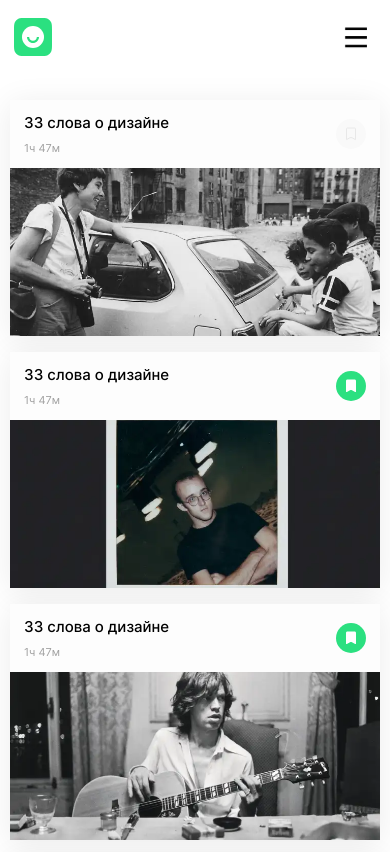
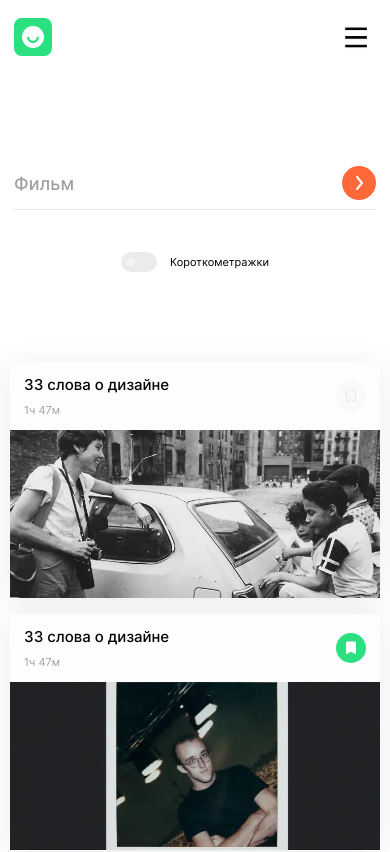
Before and after one commit to JekaEvgeniy/movies-explorer-frontend, a React (Create React App) app: page /movies in a window 390 px wide. Shown: the top 852 px of the page. Built offline with nearby package versions, Linux system fonts and the light colour scheme.

Commit message:
add SearchForm

```diff
--- a/src/components/App/App.js
+++ b/src/components/App/App.js
@@ -6,6 +6,7 @@ import Login from "../Login/Login";
 import Register from "../Register/Register";
 import {arrMovies} from '../../utils/arrMovies'
 import Movies from "../Movies/Movies";
+import SearchForm from "../SearchForm/SearchForm";
 import Header from '../Header/Header';
 import Footer from '../Footer/Footer';
 import Profile from '../Profile/Profile';
@@ -25,6 +26,7 @@ function App() {
         <Route path="/movies" element={
           <>
             <Header isPageMovies />
+            <SearchForm />
             <Movies list={arrMovies} />
             <Footer />
           </>
@@ -33,6 +35,7 @@ function App() {
         <Route path="/saved-movies" element={
           <>
             <Header isPageMovies />
+            <SearchForm />
             <Movies list={arrMovies} isSaveMovies />
             <Footer />
           </>
--- /dev/null
+++ b/src/components/SearchForm/SearchForm.css
@@ -0,0 +1,181 @@
+.search {
+  padding-left  : 70px;
+  padding-right : 70px;
+  padding-top   : 55px;
+  padding-bottom: 64px;
+}
+
+@media all and (min-width: 768px) and (max-width: 1024px) {
+  .search {
+    padding-top   : 71px;
+    padding-bottom: 77px;
+    padding-left  : 30px;
+    padding-right : 30px;
+  }
+}
+
+@media all and (max-width: 767px) {
+  .search {
+    padding-top  : 84px;
+    padding-left : 14px;
+    padding-right: 14px;
+  }
+}
+
+.search-form {
+  all: unset;
+}
+
+.search-form__group {
+  display      : flex;
+  align-items  : center;
+  border-bottom: 1px solid #E8E8E8;
+}
+
+.search-form__ico {
+  flex          : 0 0 auto;
+  width         : 34px;
+  height        : 34px;
+  margin-left   : 6px;
+  pointer-events: none;
+}
+
+@media all and (max-width: 767px) {
+  .search-form__ico {
+    display: none;
+  }
+}
+
+.search-form__input {
+  all             : unset;
+  padding         : 15px 74px 15px 68px;
+  border          : none;
+  width           : 100%;
+  font-family     : "Inter", Arial, sans-serif;
+  font-weight     : 500;
+  font-size       : 28px;
+  line-height     : normal;
+  text-align      : center;
+  color           : #000;
+  /*
+	@include autocomplite {
+		background-color: transparent !important;
+		color           : -internal-light-dark($color1, $color1) !important;
+	}
+	*/
+}
+
+.search-form__input::-webkit-input-placeholder {
+  color: #A0A0A0;
+}
+
+.search-form__input:-moz-placeholder {
+  color: #A0A0A0;
+}
+
+.search-form__input::-moz-placeholder {
+  color: #A0A0A0;
+}
+
+.search-form__input:-ms-input-placeholder {
+  color: #A0A0A0;
+}
+
+.search-form__input:-internal-autofill-selected {
+  background-color: transparent !important;
+  color           : -internal-light-dark(#000, #000) !important;
+}
+
+@media all and (max-width: 767px) {
+  .search-form__input {
+    padding-left: 0;
+    font-size   : 18px;
+    text-align  : left;
+  }
+}
+
+.search-form__btn {
+  all        : unset;
+  flex       : 0 0 auto;
+  width      : 34px;
+  height     : 34px;
+  cursor     : pointer;
+  user-select: none;
+  transition : opacity 0.3s ease-in-out;
+}
+
+.search-form__btn:hover {
+  opacity: 0.7;
+}
+
+@media all and (max-width: 767px) {
+  .search-form__btn {
+    margin-top: -1px;
+  }
+}
+
+.search-checkbox {
+  display        : flex;
+  justify-content: center;
+  margin-top     : 29px;
+  cursor         : pointer;
+  user-select    : none;
+}
+
+@media all and (max-width: 767px) {
+  .search-checkbox {
+    margin-top: 44px;
+  }
+}
+
+.search-checkbox__label {
+  all     : unset;
+  display : flex;
+  position: relative;
+}
+
+.search-checkbox__input {
+  position  : absolute;
+  opacity   : 0;
+  visibility: hidden;
+}
+
+.search-checkbox__ico {
+  flex            : 0 0 auto;
+  position        : relative;
+  width           : 36px;
+  height          : 20px;
+  background-color: #EBEBEB;
+  border-radius   : 100px;
+  margin-right    : 12px;
+  transition      : background-color 0.3s ease-in-out;
+}
+
+@media all and (max-width: 767px) {
+  .search-checkbox__ico {
+    margin-top  : -2px;
+    margin-right: 13px;
+  }
+}
+
+.search-checkbox__ico:after {
+  display         : block;
+  position        : absolute;
+  top             : 6px;
+  left            : 6px;
+  width           : 8px;
+  height          : 8px;
+  background-color: #F5F5F5;
+  transition      : background-color 0.3s ease-in-out, transform 0.3s ease-in-out;
+  border-radius   : 50%;
+  content         : '';
+}
+
+.search-checkbox__input:checked~.search-checkbox__ico {
+  background-color: #2BE080;
+}
+
+.search-checkbox__input:checked~.search-checkbox__ico:after {
+  background-color: #fff;
+  transform       : translateX(16px);
+}
--- /dev/null
+++ b/src/components/SearchForm/SearchForm.js
@@ -0,0 +1,34 @@
+import React from "react";
+import Sprite from '../../images/common/sprite.svg';
+
+function SearchForm(){
+  return (
+    <section className="search">
+      <form className="search-form">
+        <div className="search-form__group">
+          <div className="search-form__ico">
+            <svg className="image-contain" xmlns="http://www.w3.org/2000/svg">
+              <use href={`${Sprite}#search-ico`}></use>
+            </svg>
+          </div>
+          <input type="text" className="search-form__input" placeholder="Фильм" />
+          <button className="search-form__btn" aria-label="Поиск">
+            <svg className="image-contain" xmlns="http://www.w3.org/2000/svg">
+              <use href={`${Sprite}#search-btn`}></use>
+            </svg>
+          </button>
+        </div>
+
+        <div className="search-checkbox">
+          <label className="search-checkbox__label">
+            <input type="checkbox" className="search-checkbox__input" name="shortMovies" />
+            <span className="search-checkbox__ico"></span>
+            <span className="search-checkbox__title">Короткометражки</span>
+          </label>
+        </div>
+      </form>
+    </section>
+   )
+}
+
+export default SearchForm;
--- a/src/index.css
+++ b/src/index.css
@@ -25,6 +25,7 @@
 @import url(./components/Movies/Movies.css);
 @import url(./components/MoviesCardList/MoviesCardList.css);
 @import url(./components/MoviesCard/MoviesCard.css);
+@import url(./components/SearchForm/SearchForm.css);
 
 @import url(./components/Profile/Profile.css);
 @import url(./components/Page404/Page404.css);
```
